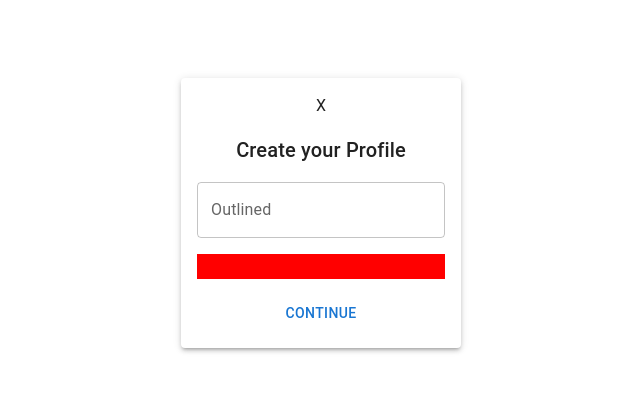
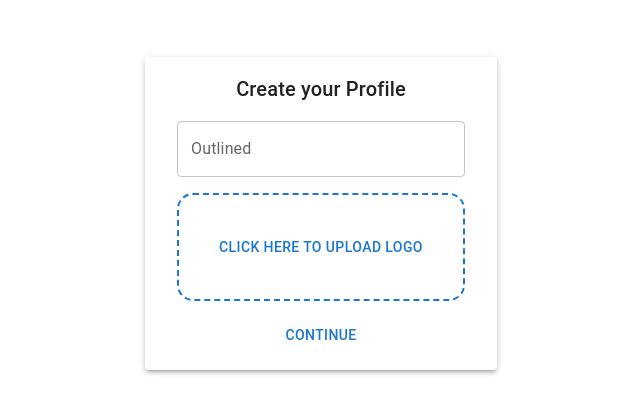
Before and after one commit to zetcco/jobscout-frontend, a React (Create React App) app: page /signup/organization/profile in a window 1280 px wide. Shown: the part 187-600 px from the top of the page, without its empty margins (319-959 px from the left). Built offline with nearby package versions, Linux system fonts and the light colour scheme.

Commit message:
Dashed area

```diff
--- a/src/components/authentication/OrganizationProfileCreationForm.jsx
+++ b/src/components/authentication/OrganizationProfileCreationForm.jsx
@@ -1,17 +1,18 @@
-import { Box, Button, TextField, Typography } from '@mui/material'
+import { Box, Button, Stack, TextField, Typography } from '@mui/material'
 import React from 'react'
 import { CenteredHeaderCard } from '../cards/CenteredHeaderCard'
+import { DashedArea } from '../input/DashedArea'
 
 export const OrganizationProfileCreationForm = () => {
   return (
     <CenteredHeaderCard
         title={"Create your Profile"}
         footer={<Button sx={{ width: '100%' }}>Continue</Button>}
-        icon={<Typography>X</Typography>}
     >
-        <TextField id="outlined-basic" label="Outlined" variant="outlined"/>
-        <Box width={'100%'} height={25} sx={{ backgroundColor: '#f00' }}>
-        </Box>
+        <Stack spacing={2} sx={{ px: 2, width: '100%' }}>
+            <TextField id="outlined-basic" label="Outlined" variant="outlined"/>
+            <DashedArea text={"Click here to Upload Logo"}/>
+        </Stack>
     </CenteredHeaderCard>
   )
 }
--- /dev/null
+++ b/src/components/input/DashedArea.jsx
@@ -0,0 +1,27 @@
+import { Box, Stack, Typography } from '@mui/material'
+import React from 'react'
+
+export const DashedArea = ({ text, icon }) => {
+  return (
+    <Box
+        sx={{
+            borderStyle: 'dashed',
+            borderWidth: 2,
+            borderRadius: (theme) => theme.shape.borderRadius,
+            borderColor: (theme) => theme.palette.primary.main,
+            padding: 5
+        }}
+    >
+        <Stack
+            direction={"column"}
+            justifyContent={"center"}
+            alignItems={"center"}
+            spacing={1}
+            sx={{ color: (theme) => theme.palette.primary.main }}
+        >
+            { icon !== null && icon }
+            <Typography variant='button' align='center'>{ text }</Typography>
+        </Stack>
+    </Box>
+  )
+}
```
